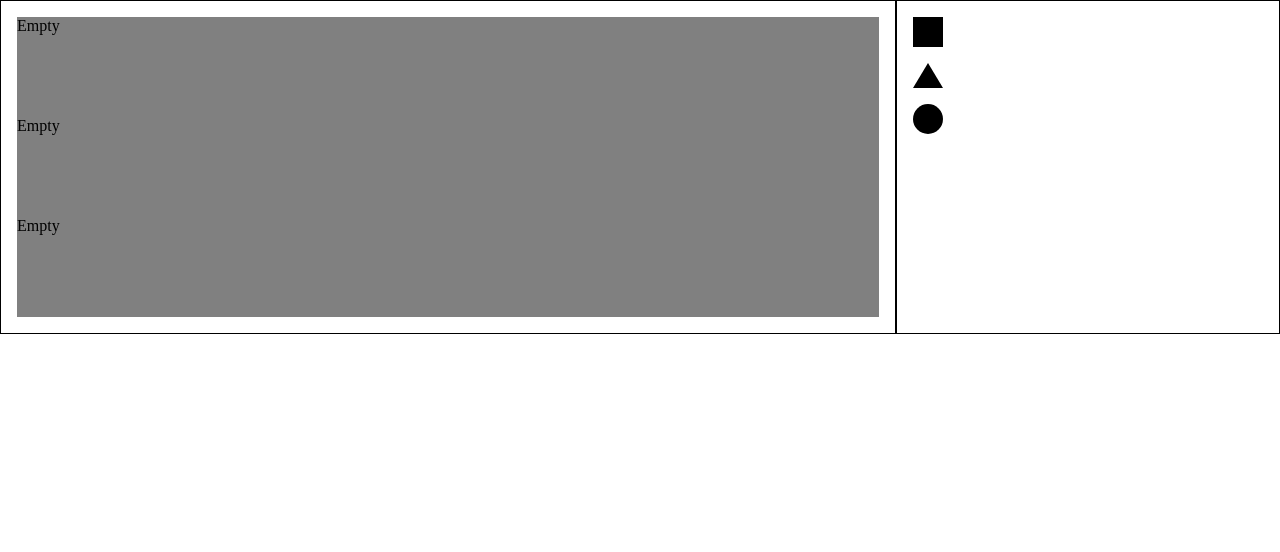
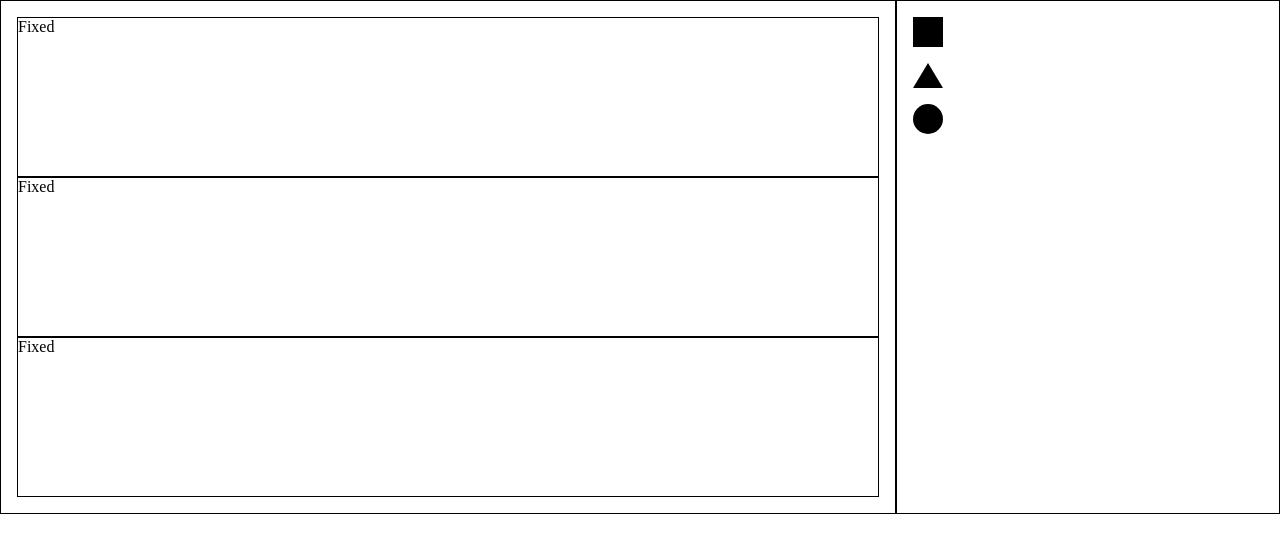
Before and after one commit to unsnruu/toy-projects, a React (Create React App) app: page /templatemaker in a window 1280 px wide. Shown: the top 552 px of the page. Built offline with nearby package versions, Linux system fonts and the light colour scheme.

Commit message:
Implement expansion feature

```diff
--- a/src/features/template-maker/Editing.tsx
+++ b/src/features/template-maker/Editing.tsx
@@ -1,42 +1,56 @@
 import styled from "@emotion/styled";
-import React from "react";
+import React, { useState } from "react";
+import { v4 as uuidv4 } from "uuid";
 
 import { EditingItemType } from "./types";
-import EditingItemWrapper from "./EditingItem";
+import EditingOuterElement from "./EditingOuterElement";
 
-const Wrapper = styled.div`
+const EditingWrapper = styled.div`
   width: 70%;
   border: 1px solid black;
   padding: 1rem;
 `;
 
-interface EditingProps {
-  editingItems: EditingItemType[];
-  handlerDragEnterOuterspace: (e: React.DragEvent<HTMLDivElement>) => void;
-  createHandleDragEnterById: (
-    id: string
-  ) => (e: React.DragEvent<HTMLDivElement>) => void;
-  createHandleDragLeaveById: (
-    id: string
-  ) => (e: React.DragEvent<HTMLDivElement>) => void;
+interface EditingElement {
+  id: string;
+  isExpanded: boolean;
 }
-function Editing({
-  editingItems,
-  handlerDragEnterOuterspace,
-  createHandleDragEnterById,
-  createHandleDragLeaveById,
-}: EditingProps) {
+interface EditingProps {}
+
+function Editing({}: EditingProps) {
+  const [editingElements, setEditingElements] = useState<EditingElement[]>();
+
+  const [isDraggedIn, setIsDraggedIn] = useState(false);
+  const [isExpanded, setIsExpanded] = useState(false);
+
+  const handleDragEnterEditing = () => {
+    console.log(`Drag entered in Editing`);
+    setIsDraggedIn(false);
+    setIsExpanded(false);
+  };
+  const handleDragEnterElement = (e: React.DragEvent<HTMLDivElement>) => {
+    console.log(`Drag entered in element`);
+    e.stopPropagation();
+
+    setIsDraggedIn(true);
+    setIsExpanded(true);
+  };
+
   return (
-    <Wrapper onDragEnter={handlerDragEnterOuterspace}>
-      {editingItems.map(({ id, renderTo }) => (
-        <EditingItemWrapper
-          key={id}
-          handleDragEnter={createHandleDragEnterById(id)}
-          handleDragLeave={createHandleDragLeaveById(id)}
-          renderTo={renderTo}
-        />
-      ))}
-    </Wrapper>
+    <EditingWrapper onDragEnter={handleDragEnterEditing}>
+      <EditingOuterElement
+        isExpanded={isExpanded}
+        handleDragEnterElement={handleDragEnterElement}
+      />
+      <EditingOuterElement
+        isExpanded={isExpanded}
+        handleDragEnterElement={handleDragEnterElement}
+      />
+      <EditingOuterElement
+        isExpanded={isExpanded}
+        handleDragEnterElement={handleDragEnterElement}
+      />
+    </EditingWrapper>
   );
 }
 
--- /dev/null
+++ b/src/features/template-maker/EditingInnterElement.tsx
@@ -0,0 +1,14 @@
+interface EditingInnerElementProps {
+  isExpanded: boolean;
+}
+
+function EditingInnerElement({ isExpanded }: EditingInnerElementProps) {
+  return (
+    <div>
+      <div>Fixed</div>
+      {isExpanded ? <div>Expanded</div> : null}
+    </div>
+  );
+}
+
+export default EditingInnerElement;
--- /dev/null
+++ b/src/features/template-maker/EditingOuterElement.tsx
@@ -0,0 +1,26 @@
+import React, { useState } from "react";
+import styled from "@emotion/styled";
+
+import EditingInnerElement from "./EditingInnterElement";
+
+const Wrapper = styled.div`
+  border: 1px solid black;
+  height: 10rem;
+`;
+//유저가 들어왔음을 어떻게 알 수 있는가?
+interface EditingOuterElementProps {
+  isExpanded: boolean;
+  handleDragEnterElement: (e: React.DragEvent<HTMLDivElement>) => void;
+}
+function EditingOuterElement({
+  isExpanded,
+  handleDragEnterElement,
+}: EditingOuterElementProps) {
+  return (
+    <Wrapper onDragEnter={handleDragEnterElement}>
+      <EditingInnerElement isExpanded={isExpanded} />
+    </Wrapper>
+  );
+}
+
+export default EditingOuterElement;
```
